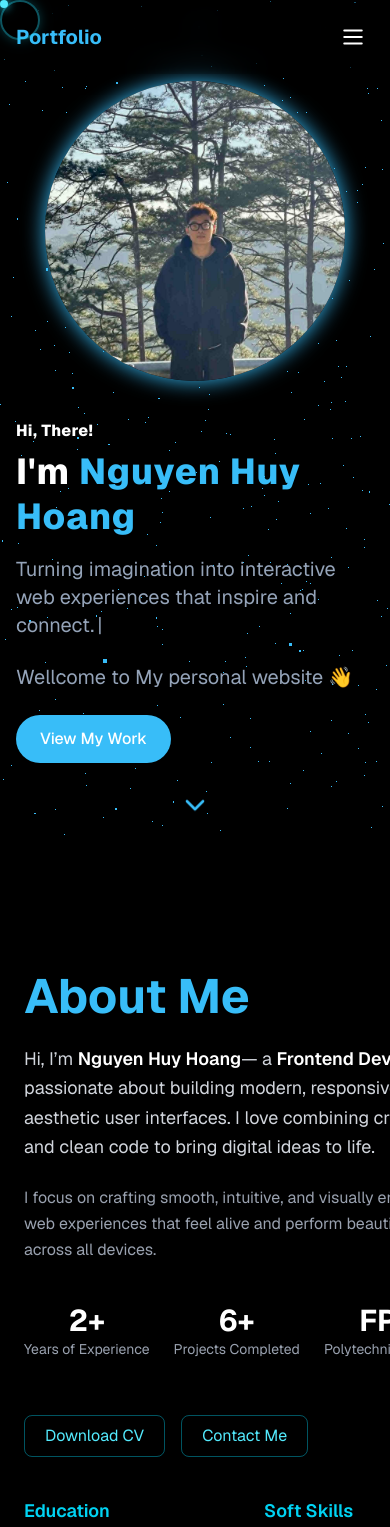
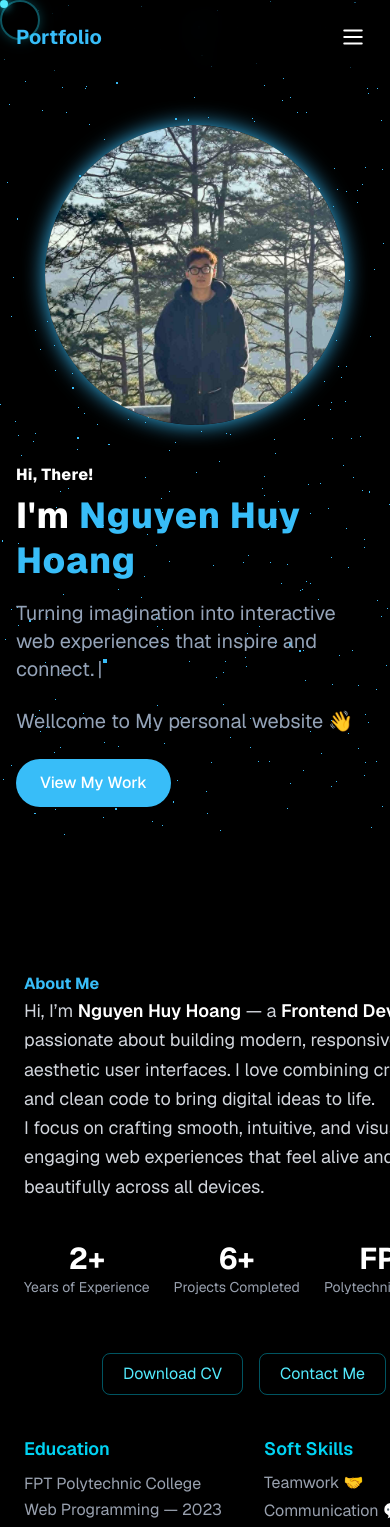
Before and after one commit to HuyHoang130405/Portfolio, a Next.js app: page / in a window 390 px wide. Shown: the top 1527 px of the page. Built offline with nearby package versions, Linux system fonts and the light colour scheme.

Commit message:
chore: Reponsive HeroSection.tsx, AboutSection.tsx for tablet and add file tailwind.config.js

```diff
--- a/package.json
+++ b/package.json
@@ -30,7 +30,9 @@
     "@types/react": "^19",
     "@types/react-dom": "^19",
     "@types/three": "^0.179.0",
-    "tailwindcss": "^4",
+    "autoprefixer": "^10.4.21",
+    "postcss": "^8.5.6",
+    "tailwindcss": "^4.1.16",
     "typescript": "^5"
   }
 }
--- a/src/app/components/about/AboutSection.tsx
+++ b/src/app/components/about/AboutSection.tsx
@@ -11,21 +11,25 @@ export default function AboutSection() {
       className="min-h-screen w-full px-6 md:px-12 py-32 text-white overflow-x-hidden"
     >
       <FadeInWhenVisible>
-        <div className="grid grid-cols-1 md:grid-cols-12 gap-10 items-start max-w-7xl mx-auto">
-          {/* Cột chữ bên trái */}
+        <div className="grid grid-cols-1 lg:grid-cols-12 gap-10 items-start max-w-7xl mx-auto">
+
+          {/* Cột chữ + nút (cột trái) */}
           <motion.div
             initial={{ opacity: 0, x: -80 }}
             whileInView={{ opacity: 1, x: 0 }}
             transition={{ duration: 0.8, ease: "easeOut" }}
-            className="col-span-12 md:col-span-6 flex flex-col justify-center gap-6"
+            className="col-span-12 md:col-span-6 flex flex-col justify-center gap-6 order-1"
           >
-            <h2 className="text-5xl font-bold text-[#38bdf8]">About Me</h2>
+            <div className="md:text-center lg:text-left">
+              <h2 className="md:mb-5 md:text-4xl lg:text-5xl font-bold text-[#38bdf8]">
+                About Me
+              </h2>
 
-            <p className="text-lg text-gray-300 leading-relaxed max-w-lg">
+              <p className="text-lg text-gray-300 leading-relaxed lg:max-w-lg">
                 Hi, I’m{" "}
                 <span className="font-semibold text-white">
                   Nguyen Huy Hoang
-              </span>
+                </span>{" "}
                 — a{" "}
                 <span className="font-semibold text-white">
                   Frontend Developer
@@ -35,12 +39,14 @@ export default function AboutSection() {
                 digital ideas to life.
               </p>
 
-            <p className="text-gray-400 leading-relaxed max-w-lg">
+              <p className="text-lg text-gray-300 leading-relaxed lg:max-w-lg">
                 I focus on crafting smooth, intuitive, and visually engaging web
                 experiences that feel alive and perform beautifully across all devices.
               </p>
+            </div>
 
-            <div className="flex flex-wrap gap-6 text-gray-400 text-base mt-4">
+            {/* Stats */}
+            <div className="flex flex-wrap gap-6 text-gray-400 text-base mt-4 md:justify-center lg:justify-start">
               <div className="flex flex-col items-center">
                 <span className="block text-3xl font-bold text-white">
                   <CountUp end={2} duration={2} suffix="+" enableScrollSpy />
@@ -60,7 +66,7 @@ export default function AboutSection() {
             </div>
 
             {/* Nút */}
-            <div className="flex gap-4 mt-8">
+            <div className="flex gap-4 mt-8 justify-center lg:justify-start">
               <a
                 href="/cv.pdf"
                 download
@@ -82,18 +88,18 @@ export default function AboutSection() {
             initial={{ opacity: 0, x: 80 }}
             whileInView={{ opacity: 1, x: 0 }}
             transition={{ duration: 0.8, ease: "easeOut", delay: 0.1 }}
-            className="col-span-12 md:col-span-6 flex flex-col justify-center"
+            className="col-span-12 md:col-span-6 flex flex-col justify-center order-3 md:order-3 lg:order-2"
           >
             <div className="grid grid-cols-2 gap-x-10 gap-y-10 text-gray-300 text-base">
               <div>
-                <h3 className="text-cyan-400 font-semibold mb-2 text-lg">Education</h3>
+                <h3 className="text-cyan-400 font-semibold mb-2 text-lg ">Education</h3>
                 <p className="text-gray-400 leading-relaxed">
                   FPT Polytechnic College<br />Web Programming — 2023 to Now
                 </p>
               </div>
               <div>
                 <h3 className="text-cyan-400 font-semibold mb-2 text-lg">Soft Skills</h3>
-                <ul className="space-y-1 list-disc list-inside text-gray-400">
+                <ul className="space-y-1 list-disc list-inside text-gray-400 list-none">
                   <li>Teamwork 🤝</li>
                   <li>Communication 💬</li>
                   <li>Problem Solving 🧩</li>
@@ -117,6 +123,7 @@ export default function AboutSection() {
               </div>
             </div>
           </motion.div>
+
         </div>
       </FadeInWhenVisible>
     </section>
--- a/src/app/components/hero/HeroSection.tsx
+++ b/src/app/components/hero/HeroSection.tsx
@@ -1,7 +1,7 @@
 import React from "react";
 import { motion } from 'framer-motion';
 import { Typewriter } from 'react-simple-typewriter';
-import { ChevronDown } from "lucide-react";
+// import { ChevronDown } from "lucide-react";
 
 export default function HeroSection() {
     return (
@@ -9,11 +9,11 @@ export default function HeroSection() {
             id="home"
             className="relative min-h-screen flex items-center justify-center shadow-lg"
         >
-            <div className="relative z-10 w-full min-h-[550px] max-w-7xl mx-auto px-4 flex flex-col md:flex-row items-center gap-10">
+            <div className="relative z-10 w-full min-h-[550px] max-w-7xl mx-auto px-4 flex flex-col lg:flex-row items-center gap-10">
                 <motion.img
                     src="/images/me.jpg"
                     alt="Nguyen Huy Hoang"
-                    className="w-[300px] h-[300px] object-cover rounded-[10rem] shadow-xl"
+                    className="w-[300px] h-[300px] object-cover rounded-[10rem] shadow-xl mt-22 lg:mt-0"
                     initial={{ opacity: 0, x: -100 }}
                     animate={{ opacity: 1, x: 0 }}
                     transition={{ duration: 1 }}
@@ -60,7 +60,7 @@ export default function HeroSection() {
                 </motion.div>
             </div>
             <div className="absolute bottom-5 left-1/2 transform -translate-x-1/2">
-                <ChevronDown className="w-8 h-8 text-[#38bdf8] animate-bounce" />
+                {/* <ChevronDown className="w-8 h-8 text-[#38bdf8] animate-bounce" /> */}
             </div>
         </section>
     )
--- a/src/app/globals.css
+++ b/src/app/globals.css
@@ -1,4 +1,7 @@
 @import "tailwindcss";
+@tailwind base;
+@tailwind components;
+@tailwind utilities;
 
 :root {
   --background: #ffffff;
--- /dev/null
+++ b/tailwind.config.js
@@ -0,0 +1,19 @@
+/** @type {import('tailwindcss').Config} */
+module.exports = {
+  content: [
+    "./app/**/*.{js,ts,jsx,tsx,mdx}",
+    "./pages/**/*.{js,ts,jsx,tsx,mdx}",
+    "./components/**/*.{js,ts,jsx,tsx,mdx}",
+  ],
+  theme: {
+    extend: {},
+    screens: {
+      sm: "640px",   // Mobile ngang / nhỏ
+      md: "768px",   // Tablet
+      lg: "1024px",  // Laptop nhỏ
+      xl: "1280px",  // Màn to hơn
+      "2xl": "1536px", // Màn cực to
+    },
+  },
+  plugins: [],
+}
```
Also changed, not shown: 1 other file (tests, documents, lock files or other folders). Lines whose indentation alone changed are shown as unchanged.
